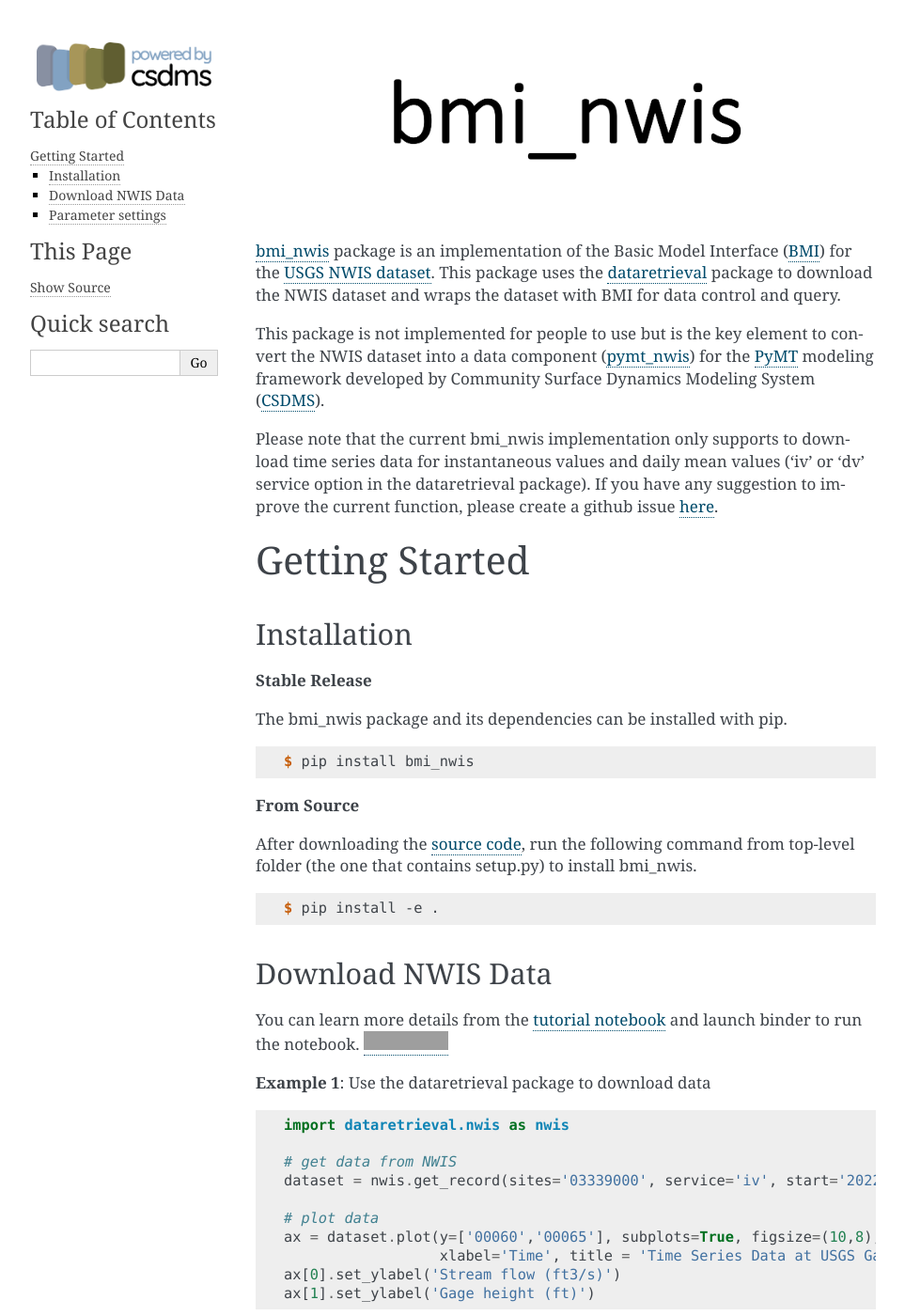
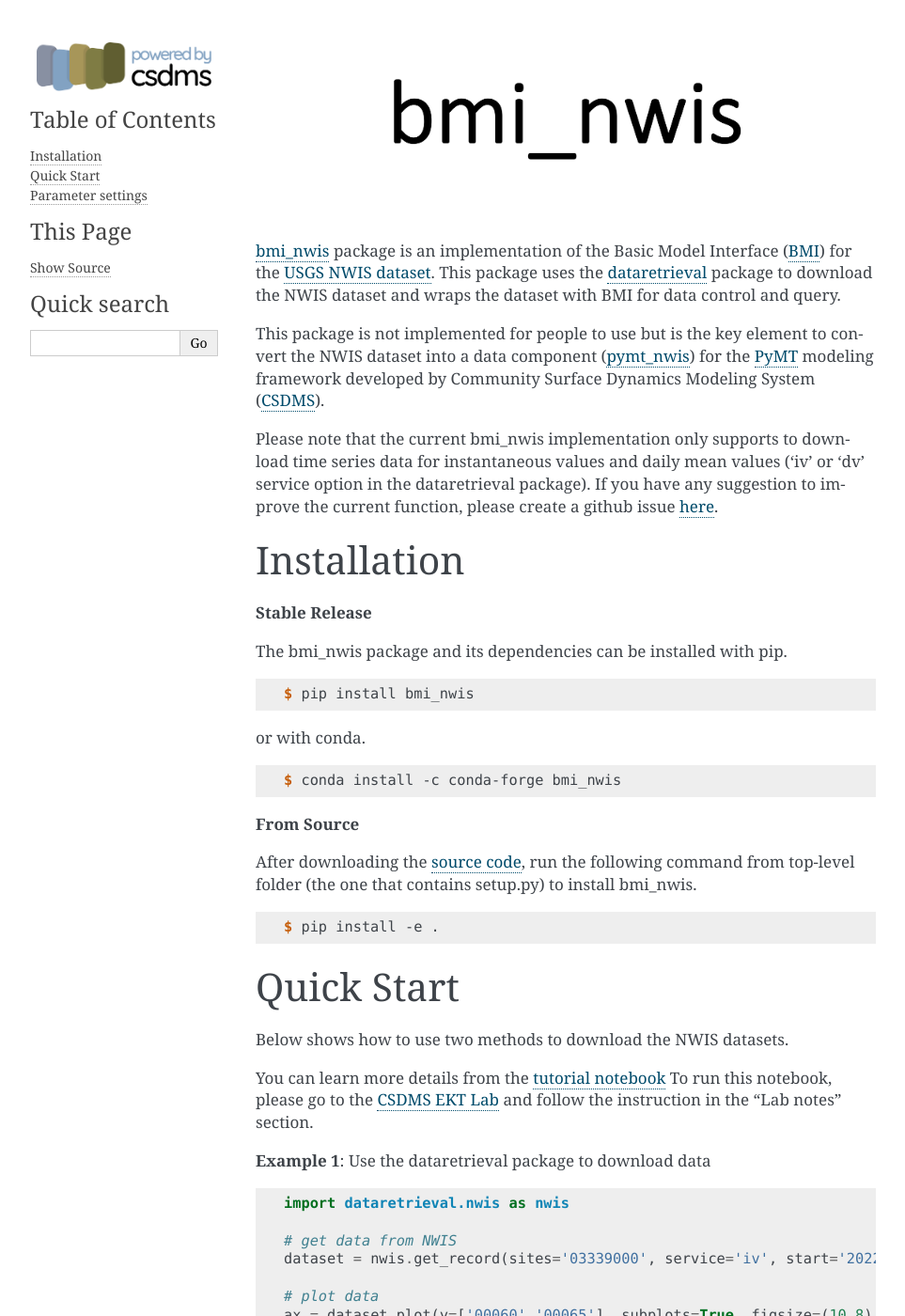
Before and after one commit to gantian127/bmi_nwis, a Sphinx documentation site: the page built from docs/source/index.rst, in a window 1280 px wide and 1400 px high. Shown: the whole window at 94% size, without its empty margins (148-1111 px from the left). Built offline with Sphinx 7.4.7, drawn with Linux system fonts in a browser that asks for light colours; some of the changed text lies outside the part shown; grey boxes are pictures that could not be loaded.

Commit message:
update docs

```diff
--- a/docs/source/index.rst
+++ b/docs/source/index.rst
@@ -21,9 +21,6 @@ If you have any suggestion to improve the current function, please create a gith
 `here <https://github.com/gantian127/bmi_nwis/issues>`_.
 
 
-Getting Started
-===============
-
 Installation
 ++++++++++++
 
@@ -34,6 +31,12 @@ The bmi_nwis package and its dependencies can be installed with pip.
 .. code-block:: console
 
     $ pip install bmi_nwis
+
+or with conda.
+
+.. code-block:: console
+
+    $ conda install -c conda-forge bmi_nwis
 
 **From Source**
 
@@ -46,11 +49,14 @@ folder (the one that contains setup.py) to install bmi_nwis.
 
 
 
-Download NWIS Data
+Quick Start
 +++++++++++++++++++++
+Below shows how to use two methods to download the NWIS datasets.
+
 You can learn more details from the
 `tutorial notebook <https://github.com/gantian127/bmi_nwis/blob/master/notebooks/bmi_nwis.ipynb>`_
-and launch binder to run the notebook. |binder|
+To run this notebook, please go to the `CSDMS EKT Lab <https://csdms.colorado.edu/wiki/Lab-0034>`_
+and follow the instruction in the "Lab notes" section.
 
 **Example 1**: Use the dataretrieval package to download data
 
@@ -148,6 +154,8 @@ and launch binder to run the notebook. |binder|
     ax[0].set_ylabel('Stream flow (ft3/s)')
     ax[1].set_ylabel('Gage height (ft)')
 
+    # finalize the data component
+    data_comp.finalize()
 
 Parameter settings
 +++++++++++++++++++
```
